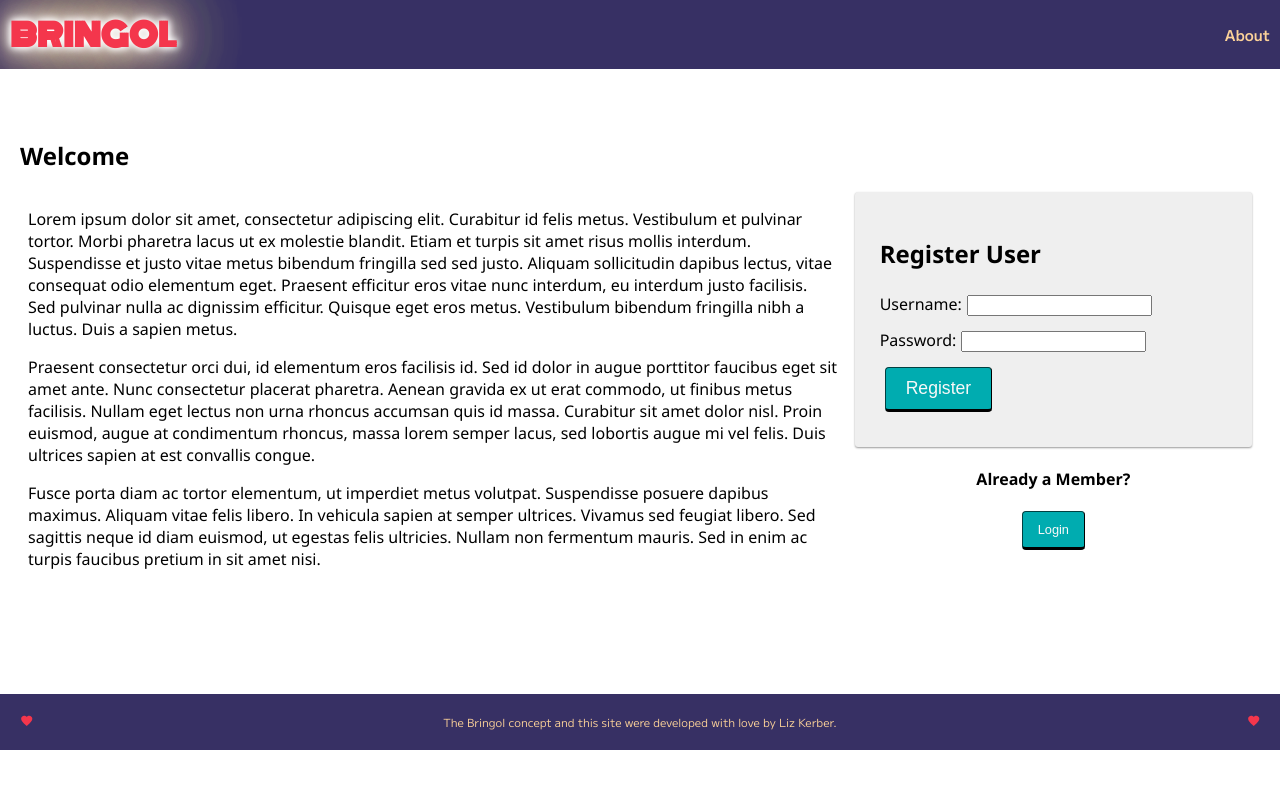
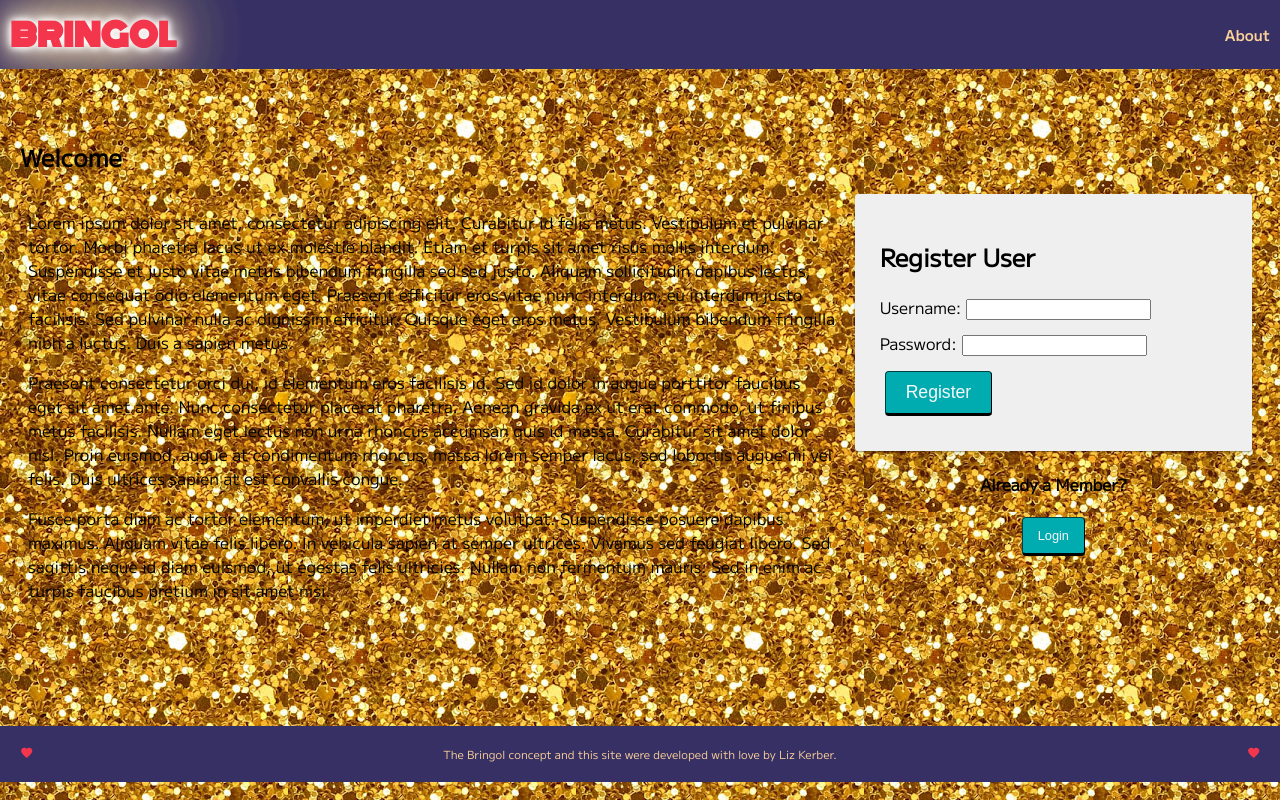
Before and after one commit to emkerber/rsvp_app, a React (Create React App) app: page /#/home in a window 1280 px wide. Built offline with nearby package versions, Linux system fonts and the light colour scheme; no server answers.

Commit message:
Added background

```diff
--- a/src/components/App/App.css
+++ b/src/components/App/App.css
@@ -1,3 +1,8 @@
+@font-face {
+  font-family: 'MPLUS1';
+  src: url('./MPLUS1-Regular.ttf') format('truetype');
+}
+
 html,
 body,
 #react-root {
@@ -5,8 +10,9 @@ body,
 }
 
 body {
-  font-family: 'Segoe UI', Tahoma, Geneva, Verdana, sans-serif;
+  font-family: 'MPLUS1', Tahoma, Geneva, Verdana, sans-serif;
   margin: 0px;
+  background-image: url("goldGlitter.jpeg");
 }
 
 img {
--- a/src/components/App/App.jsx
+++ b/src/components/App/App.jsx
@@ -112,7 +112,7 @@ function App() {
 
           {/* If none of the other routes matched, we will show a 404. */}
           <Route>
-            <h1>404</h1>
+            <h1>Four oh four.</h1>
           </Route>
         </Switch>
         <Footer />
```
Also changed, not shown: src/components/App/MPLUS1-Regular.ttf (added), src/components/App/goldGlitter.jpeg (added).
